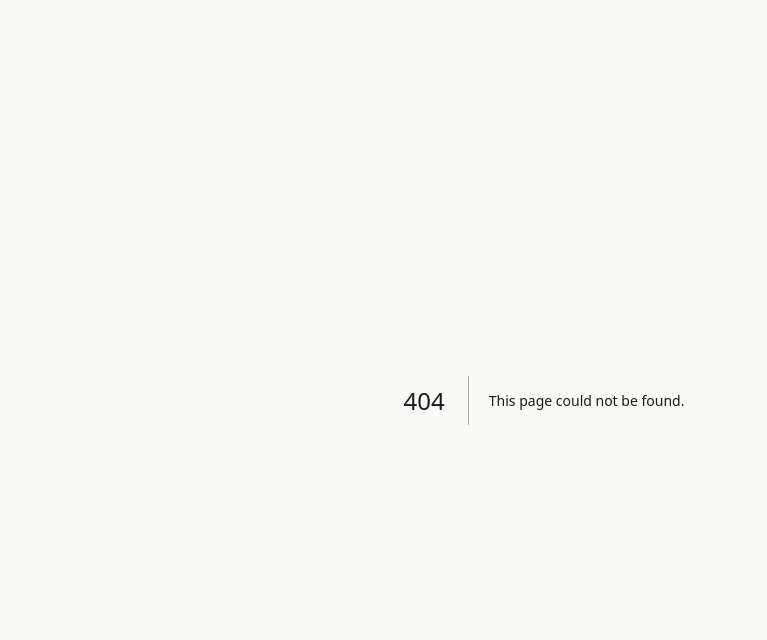
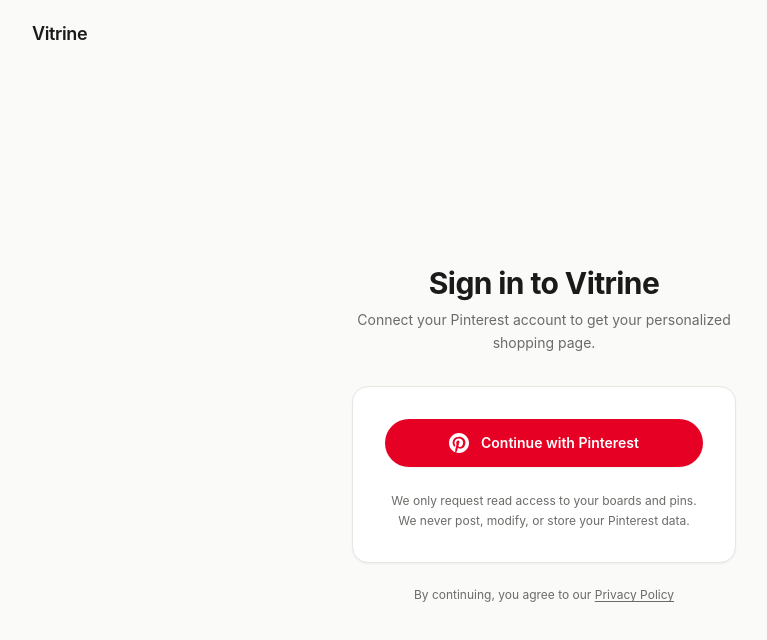
Before and after one commit to 2028sumans/vitrine, a Next.js app: page /login in a window 1280 px wide. Before the commit this address had no page. Shown: the top 640 px of the page, without its empty margins (96-863 px from the left). Built offline with nearby package versions, Linux system fonts and the light colour scheme.

Commit message:
Add login page and disable auth middleware for dev preview

```diff
--- /dev/null
+++ b/app/login/page.tsx
@@ -0,0 +1,69 @@
+"use client";
+
+import Link from "next/link";
+
+export default function LoginPage() {
+  return (
+    <div className="min-h-screen bg-background flex flex-col">
+      {/* Nav */}
+      <header className="px-6 py-5">
+        <div className="max-w-5xl mx-auto">
+          <Link
+            href="/"
+            className="text-foreground font-semibold tracking-tight text-lg hover:text-accent transition-colors"
+          >
+            Vitrine
+          </Link>
+        </div>
+      </header>
+
+      {/* Login card */}
+      <div className="flex-1 flex items-center justify-center px-6 py-20">
+        <div className="w-full max-w-sm">
+          <div className="text-center mb-8">
+            <h1 className="text-3xl font-bold tracking-tight mb-2">
+              Sign in to Vitrine
+            </h1>
+            <p className="text-muted text-sm leading-relaxed">
+              Connect your Pinterest account to get your personalized shopping
+              page.
+            </p>
+          </div>
+
+          <div className="bg-white border border-border rounded-2xl p-8 shadow-sm">
+            {/* Pinterest OAuth button */}
+            <button
+              onClick={() => alert("Pinterest OAuth coming soon — waiting on API approval.")}
+              className="w-full flex items-center justify-center gap-3 px-6 py-3.5 rounded-full bg-[#E60023] text-white font-semibold text-sm hover:bg-[#c4001d] active:scale-95 transition-all duration-150 shadow-sm"
+            >
+              <svg
+                width="20"
+                height="20"
+                viewBox="0 0 24 24"
+                fill="currentColor"
+              >
+                <path d="M12 0C5.373 0 0 5.373 0 12c0 5.084 3.163 9.426 7.627 11.174-.105-.949-.2-2.405.042-3.441.218-.937 1.407-5.965 1.407-5.965s-.359-.719-.359-1.782c0-1.668.967-2.914 2.171-2.914 1.023 0 1.518.769 1.518 1.69 0 1.029-.655 2.568-.994 3.995-.283 1.194.599 2.169 1.777 2.169 2.133 0 3.772-2.249 3.772-5.495 0-2.873-2.064-4.882-5.012-4.882-3.414 0-5.418 2.561-5.418 5.207 0 1.031.397 2.138.893 2.738a.36.36 0 0 1 .083.345l-.333 1.36c-.053.22-.174.267-.402.161-1.499-.698-2.436-2.889-2.436-4.649 0-3.785 2.75-7.262 7.929-7.262 4.163 0 7.398 2.967 7.398 6.931 0 4.136-2.607 7.464-6.227 7.464-1.216 0-2.359-.632-2.75-1.378l-.748 2.853c-.271 1.043-1.002 2.35-1.492 3.146C9.57 23.812 10.763 24 12 24c6.627 0 12-5.373 12-12S18.627 0 12 0z" />
+              </svg>
+              Continue with Pinterest
+            </button>
+
+            <p className="text-center text-xs text-muted mt-6 leading-relaxed">
+              We only request read access to your boards and pins. We never
+              post, modify, or store your Pinterest data.
+            </p>
+          </div>
+
+          <p className="text-center text-xs text-muted mt-6">
+            By continuing, you agree to our{" "}
+            <Link
+              href="/privacy"
+              className="underline underline-offset-2 hover:text-foreground transition-colors"
+            >
+              Privacy Policy
+            </Link>
+          </p>
+        </div>
+      </div>
+    </div>
+  );
+}
--- a/middleware.ts
+++ b/middleware.ts
@@ -1,6 +1,6 @@
-export { default } from "next-auth/middleware";
+// Auth middleware disabled during development — re-enable before launch
+// export { default } from "next-auth/middleware";
 
 export const config = {
-  // Protect all routes under /dashboard and /storefront/edit
-  matcher: ["/dashboard/:path*", "/storefront/edit/:path*"],
+  matcher: [],
 };
```
